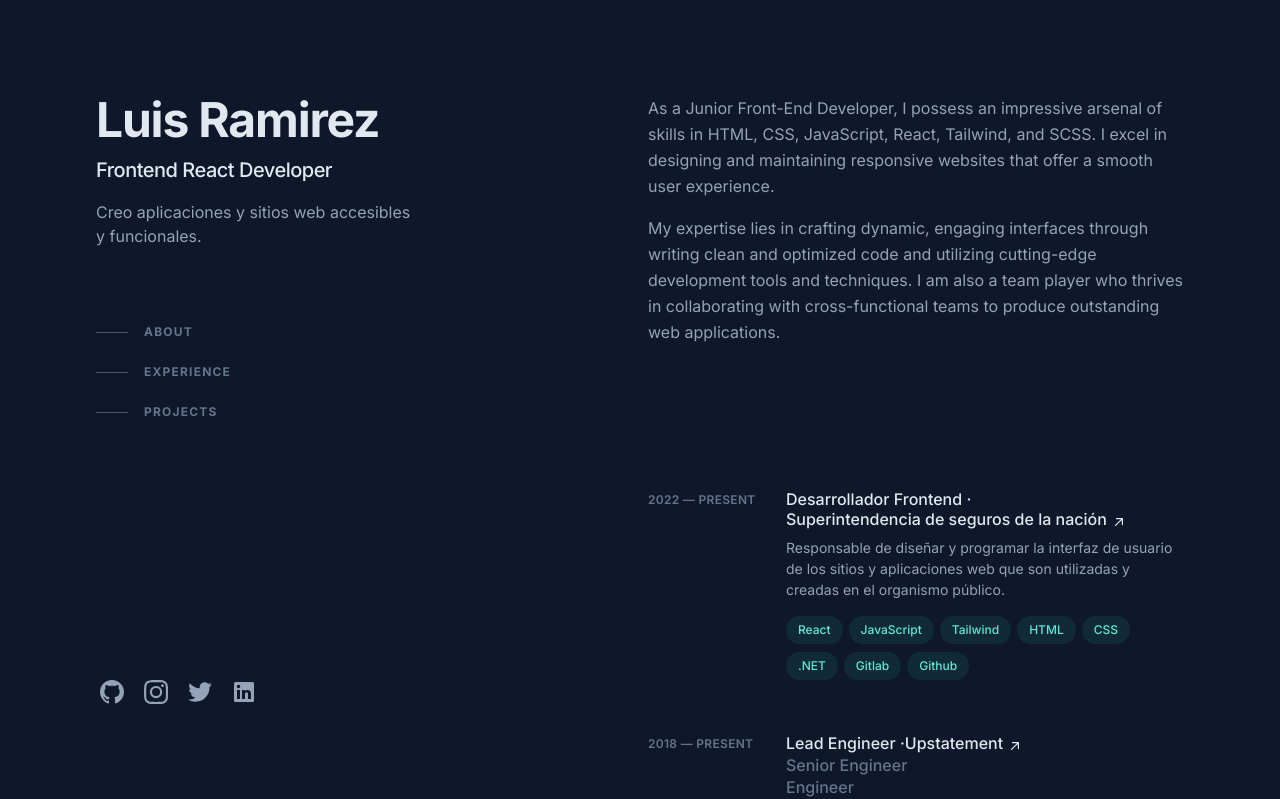
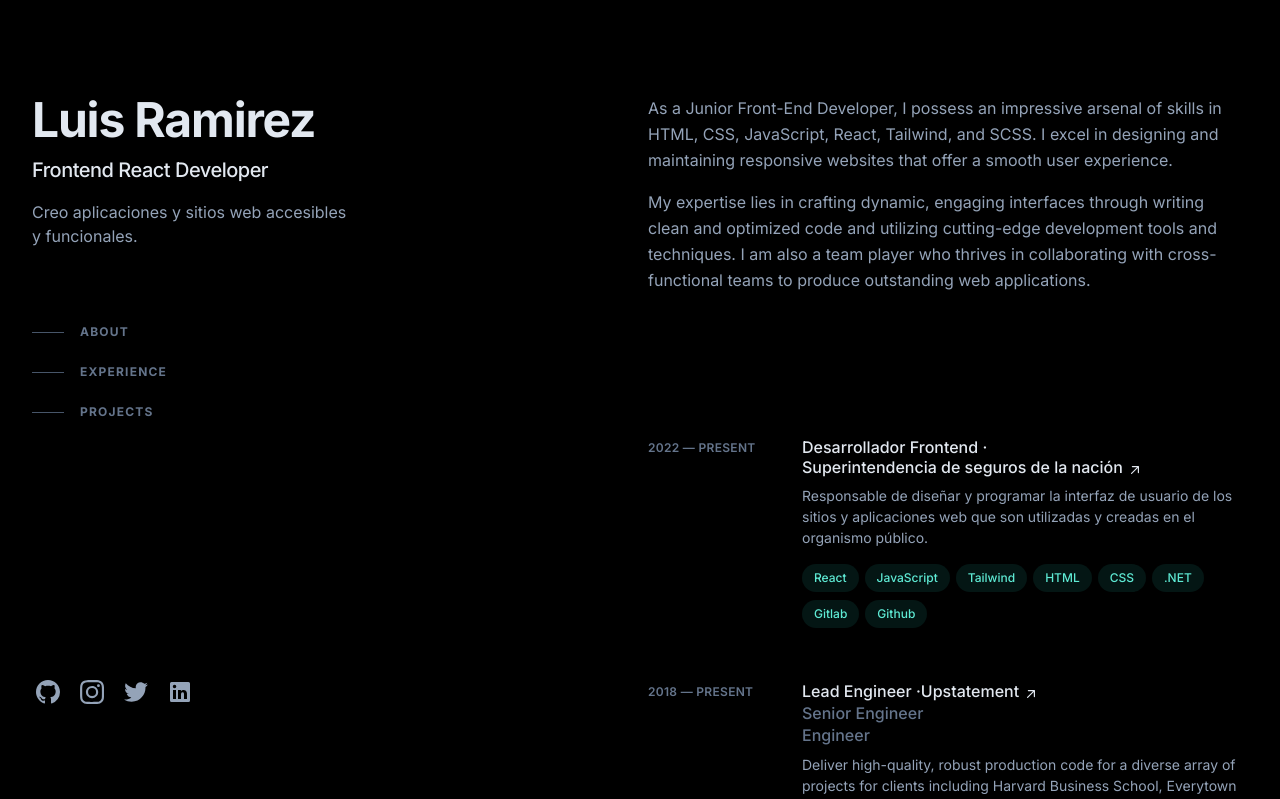
Before and after one commit to Louisit0/Portfolio-con-Next.js, a Next.js app: page / in a window 1280 px wide. Shown: the top 799 px of the page. Built offline with nearby package versions, Linux system fonts and the light colour scheme.

Commit message:
bg black

```diff
--- a/src/app/layout.js
+++ b/src/app/layout.js
@@ -12,10 +12,8 @@ export default function RootLayout({ children }) {
   return (
     <html lang="en">
       <body>
-        <div className="bg-slate-900 leading-relaxed text-slate-400 antialiased selection:bg-teal-300 selection:text-teal-900">
-          <div
-            className={` mx-auto min-h-screen max-w-screen-xl px-6 py-12 font-sans md:px-12 md:py-20 lg:px-24 lg:py-0`}
-          >
+        <div className="bg-black leading-relaxed text-slate-400 antialiased selection:bg-teal-300 selection:text-teal-900">
+          <div className="mx-auto min-h-screen max-w-screen-xl py-12 font-sans  md:py-20 lg:py-0 lg:px-8">
             <div className={inter.className}>{children}</div>
           </div>
         </div>
```
